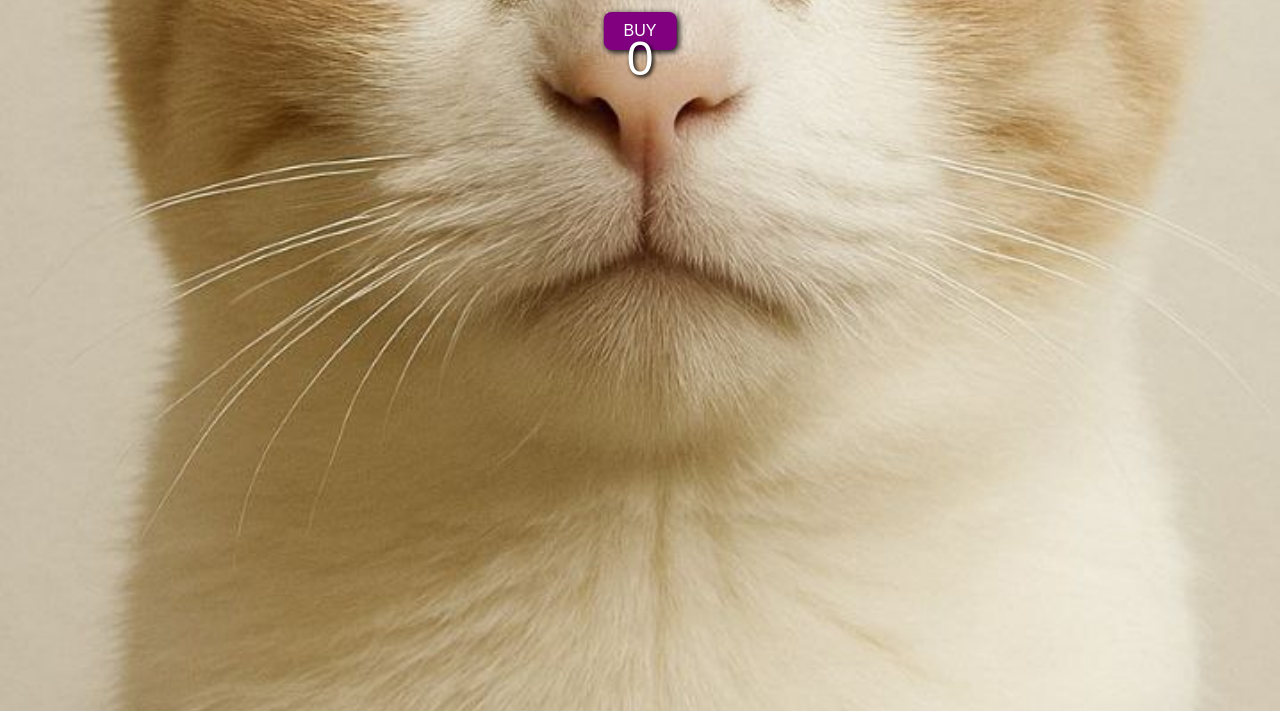
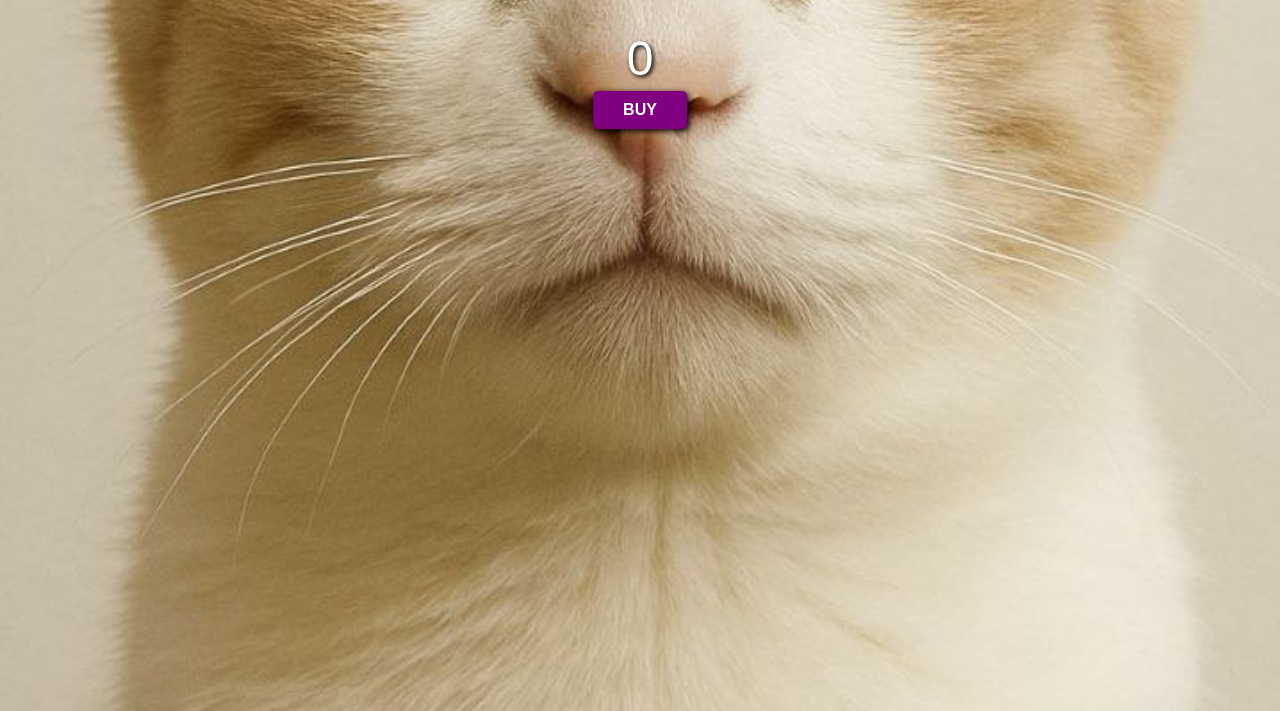
Before and after one commit to duppp3/pawpaw, a plain HTML site: page index.html in a window 1280 px wide. Shown: the part 89-800 px from the top of the page. Drawn offline with Linux system fonts and the light colour scheme.

Commit message:
index.html

```diff
--- a/index.html
+++ b/index.html
@@ -16,6 +16,10 @@
       height: 100%;
       overflow: hidden;
       background-color: black;
+      -webkit-user-select: none;
+      -moz-user-select: none;
+      -ms-user-select: none;
+      user-select: none;
     }
 
     #popcat {
@@ -24,10 +28,10 @@
       left: 0;
       width: 100vw;
       height: 100vh;
-      object-fit: cover;
+      background-image: url('popcat-closed.jpg');
+      background-size: cover;
+      background-position: center;
       touch-action: manipulation;
-      user-select: none;
-      -webkit-user-drag: none;
       z-index: 1;
     }
 
@@ -62,56 +66,75 @@
 
     #title p {
       font-size: 0.9em;
-      margin: 5px 0;
+      margin: 0;
     }
 
-    #buy-button {
-      margin-top: 10px;
-      padding: 10px 20px;
+    #buy {
+      position: absolute;
+      top: 180px;
+      left: 50%;
+      transform: translateX(-50%);
+      padding: 10px 30px;
+      font-size: 1em;
       background-color: purple;
       color: white;
       border: none;
-      border-radius: 8px;
-      font-size: 1em;
+      border-radius: 5px;
+      font-weight: bold;
+      z-index: 10;
       cursor: pointer;
       box-shadow: 2px 2px 6px #000;
-      transition: background-color 0.3s ease;
     }
 
-    #buy-button:hover {
-      background-color: #800080;
+    #buy:hover {
+      background-color: #8e44ad;
     }
   </style>
+  <script>
+    // Cegah klik kanan
+    document.addEventListener('contextmenu', event => event.preventDefault());
+  </script>
 </head>
 <body>
 
   <div id="title">
     <h1>$PAWPAW</h1>
     <p>CA: 123</p>
-    <button id="buy-button">BUY</button>
   </div>
+
+  <button id="buy" onclick="window.open('https://your-buy-link.com', '_blank')">BUY</button>
 
   <div id="counter">0</div>
 
-  <img id="popcat" src="popcat-closed.jpg" alt="Popcat"/>
+  <div id="popcat"></div>
 
   <script>
     const popcat = document.getElementById('popcat');
     const counter = document.getElementById('counter');
     let count = 0;
+    let isOpen = false;
 
     const openMouth = () => {
-      popcat.src = 'popcat-open.jpg';
-      count++;
-      counter.textContent = count;
+      if (!isOpen) {
+        popcat.style.backgroundImage = "url('popcat-open.jpg')";
+        count++;
+        counter.textContent = count;
+        isOpen = true;
+      }
     };
 
     const closeMouth = () => {
-      popcat.src = 'popcat-closed.jpg';
+      if (isOpen) {
+        popcat.style.backgroundImage = "url('popcat-closed.jpg')";
+        isOpen = false;
+      }
     };
 
+    // Mouse events (PC/laptop)
     popcat.addEventListener('mousedown', openMouth);
     popcat.addEventListener('mouseup', closeMouth);
+
+    // Touch events (HP/tablet)
     popcat.addEventListener('touchstart', openMouth);
     popcat.addEventListener('touchend', closeMouth);
   </script>
```
